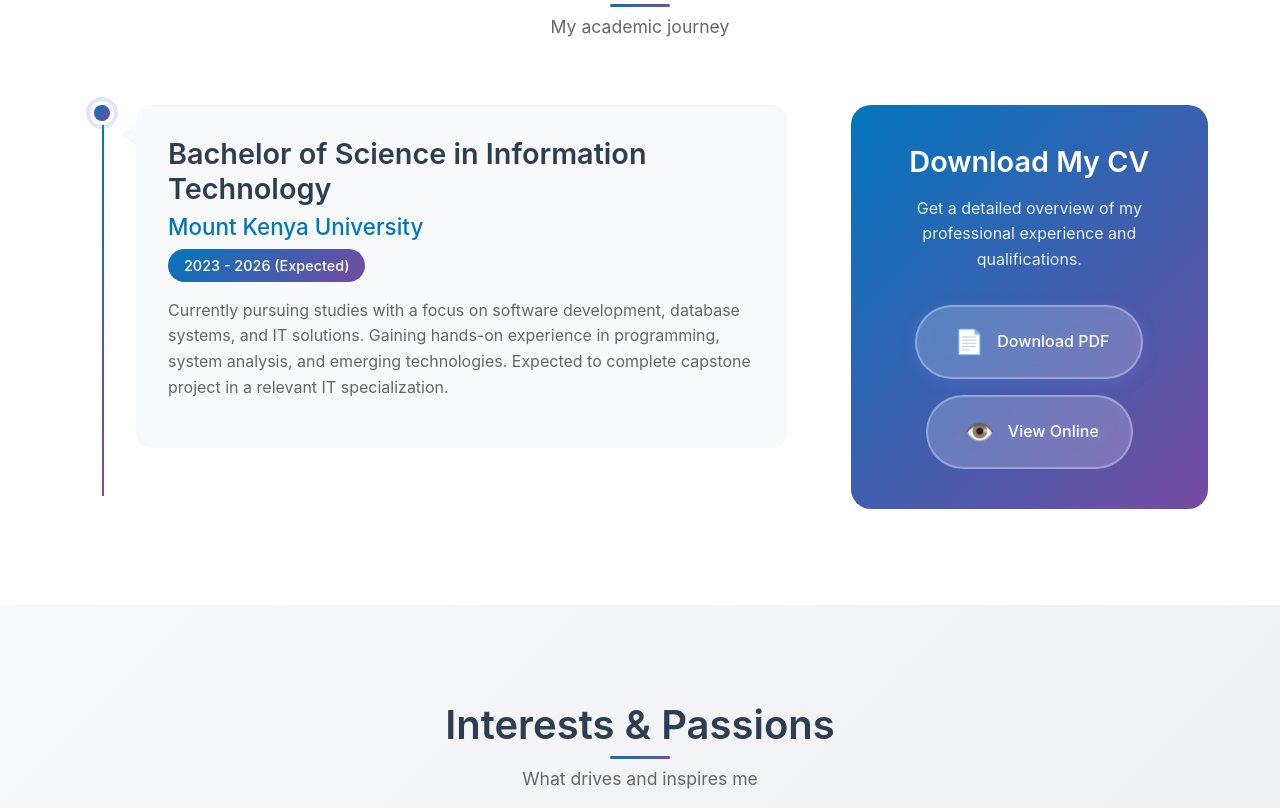
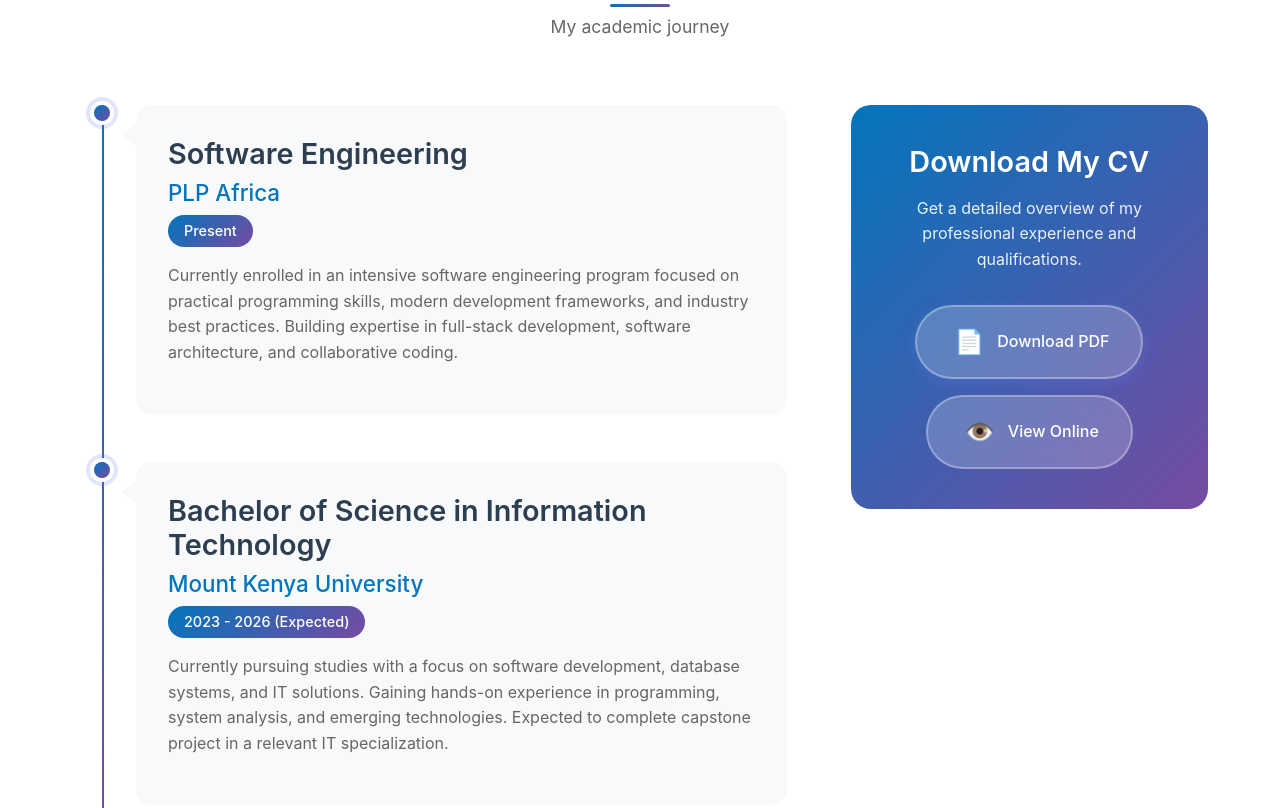
Before and after one commit to Iydreess/Portfolio_Hackathon, a website: page index.html in a window 1280 px wide. Shown: the part 3141-3949 px from the top of the page. Drawn offline with Linux system fonts and the light colour scheme.

Commit message:
Add favicon and update education section with PLP Africa Software Engineering program

```diff
--- a/index.html
+++ b/index.html
@@ -5,6 +5,7 @@
     <meta name="viewport" content="width=device-width, initial-scale=1.0">
     <title>Iddris Rashid Swedi - Portfolio</title>
     <meta name="description" content="Personal portfolio of Iddris Rashid Swedi - Software Engineer & Graphic Designer">
+    <link rel="icon" type="image/png" href="./assets/images/idayologo.png">
     <link rel="stylesheet" href="styles.css">
 </head>
 
@@ -259,6 +260,19 @@
             </div>
             <div class="education-content">
                 <div class="timeline">
+                    <div class="timeline-item">
+                        <div class="timeline-dot"></div>
+                        <div class="timeline-content">
+                            <h3>Software Engineering</h3>
+                            <h4>PLP Africa</h4>
+                            <span class="timeline-date">Present</span>
+                            <p>
+                                Currently enrolled in an intensive software engineering program focused on practical
+                                programming skills, modern development frameworks, and industry best practices.
+                                Building expertise in full-stack development, software architecture, and collaborative coding.
+                            </p>
+                        </div>
+                    </div>
                     <div class="timeline-item">
                         <div class="timeline-dot"></div>
                         <div class="timeline-content">
```
Also changed, not shown: assets/images/idayologo.png (added), assets/images/profile-placeholder.svg (added), netlify.toml (deleted), script.js (added).
